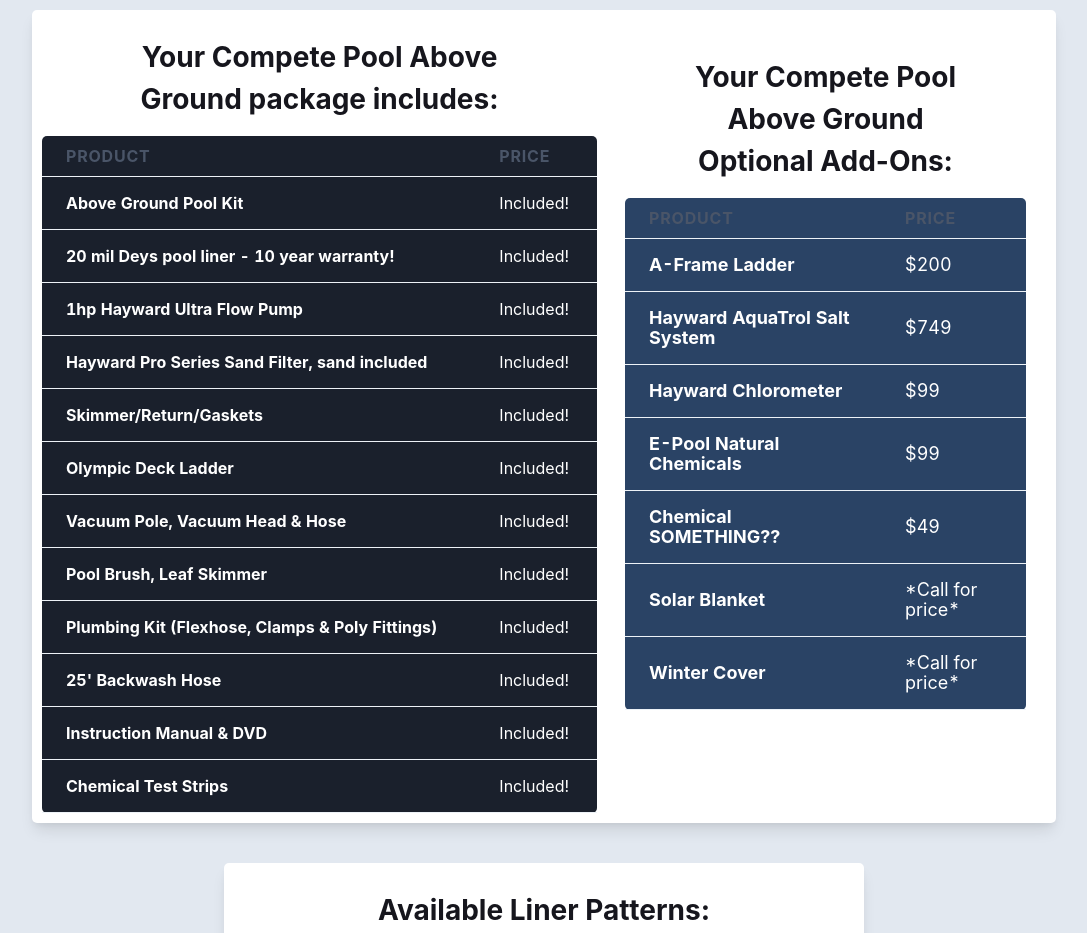
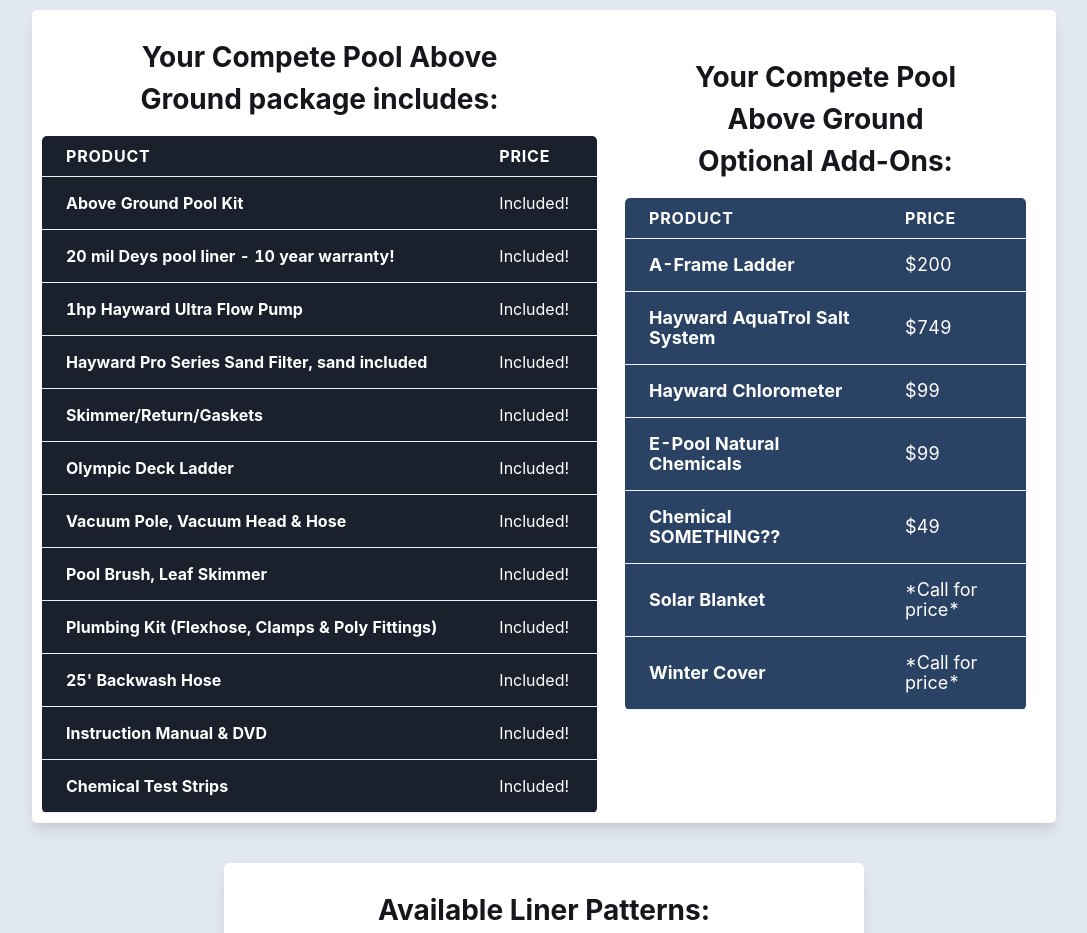
Before and after one commit to jm1200/abovegroundpools, a Next.js app: page / in a window 1280 px wide. Shown: the part 3000-3933 px from the top of the page, without its empty margins (96-1183 px from the left). Built offline with nearby package versions, Linux system fonts and the light colour scheme.

Commit message:
table color bug 3

```diff
--- a/src/components/PackageDetails.tsx
+++ b/src/components/PackageDetails.tsx
@@ -47,10 +47,10 @@
         >
           <Thead color="white">
             <Tr>
-              <Th fontSize="16px" fontWeight="bold">
+              <Th color="white" fontSize="16px" fontWeight="bold">
                 Product
               </Th>
-              <Th fontSize="16px" fontWeight="bold">
+              <Th color="white" fontSize="16px" fontWeight="bold">
                 price
               </Th>
             </Tr>
@@ -90,10 +90,10 @@
         >
           <Thead color="white">
             <Tr>
-              <Th fontSize="16px" fontWeight="bold">
+              <Th color="white" fontSize="16px" fontWeight="bold">
                 Product
               </Th>
-              <Th fontSize="16px" fontWeight="bold">
+              <Th color="white" fontSize="16px" fontWeight="bold">
                 price
               </Th>
             </Tr>
```
